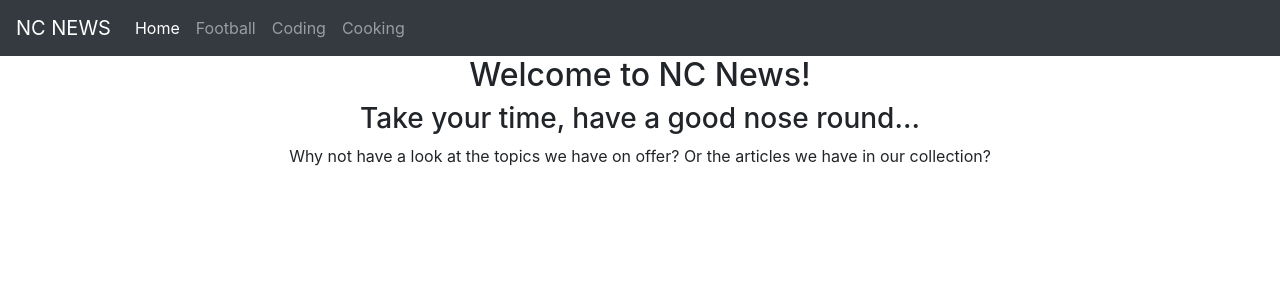
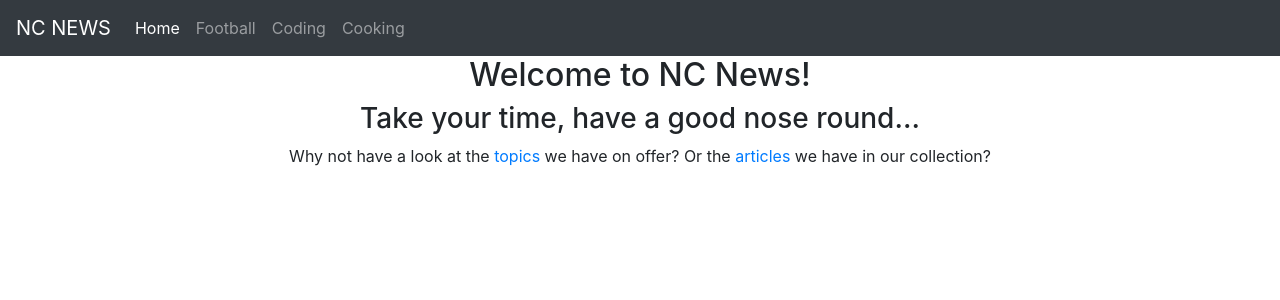
Before and after one commit to miloujb/fe-nc-news, a React (Create React App) app: page / in a window 1280 px wide. Shown: the top 300 px of the page. Built offline with nearby package versions, Linux system fonts and the light colour scheme.

Commit message:
Links on home page now added, links in individual articles on title only

```diff
--- a/src/components/PageComponents/AllArticles.js
+++ b/src/components/PageComponents/AllArticles.js
@@ -43,16 +43,18 @@ class AllArticles extends Component {
               created_at
             } = article;
             return (
+              <div>
                 <Link
                   to={`/articles/${article_id}`}
                   article_id={article_id}
                   key={article_id}
                 >
                   <li key={article_id}>{title}</li>
+                </Link>
                 <p>Comments: {comment_count}</p>
                 <p>Votes: {votes}</p>
                 <p>Date: {new Date(created_at).toLocaleString()}</p>
-              </Link>
+              </div>
             );
           })}
         </ul>
--- a/src/components/PageComponents/ArticlesByTopic.js
+++ b/src/components/PageComponents/ArticlesByTopic.js
@@ -44,12 +44,14 @@ class ArticlesByTopic extends Component {
               created_at
             } = sameTopicArticle;
             return (
-              <Link to={`/articles/${article_id}`} key={article_id}>
-                <li key={article_id}>{title}</li>
+              <div>
+                <Link to={`/articles/${article_id}`} key={article_id}>
+                  <li key={article_id}>{title}</li>
+                </Link>
                 <p>Comments: {comment_count}</p>
                 <p>Votes: {votes}</p>
                 <p>Date: {new Date(created_at).toLocaleString()}</p>
-              </Link>
+              </div>
             );
           })}
         </ul>
--- a/src/components/PageComponents/HomePage.js
+++ b/src/components/PageComponents/HomePage.js
@@ -1,11 +1,16 @@
 import React from "react";
+import { Link } from "@reach/router";
 
 const HomePage = () => {
   return (
     <div class="container">
       <h2>Welcome to NC News!</h2>
       <h3>Take your time, have a good nose round...</h3>
-      <p>Why not have a look at the topics we have on offer? Or the articles we have in our collection?</p>
+      <p>
+        Why not have a look at the <Link to="/topics">topics</Link> we have on
+        offer? Or the <Link to="/articles">articles</Link> we have in our
+        collection?
+      </p>
     </div>
   );
 };
```
Lines whose indentation alone changed are shown as unchanged.
